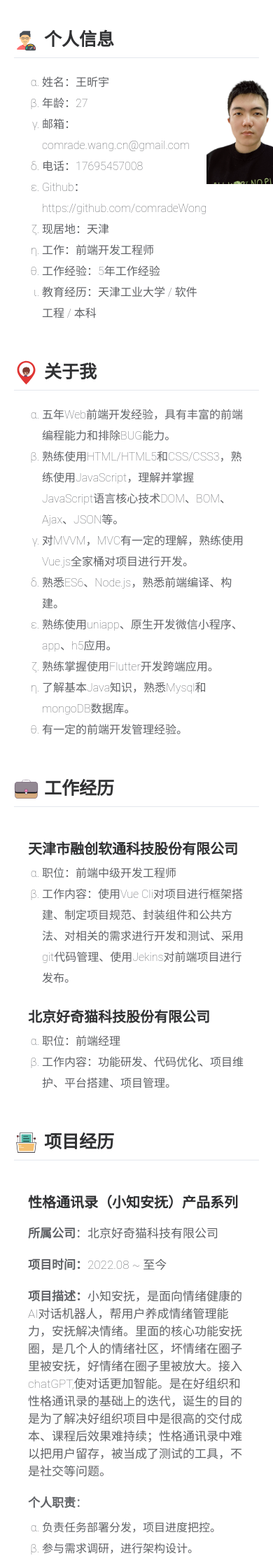
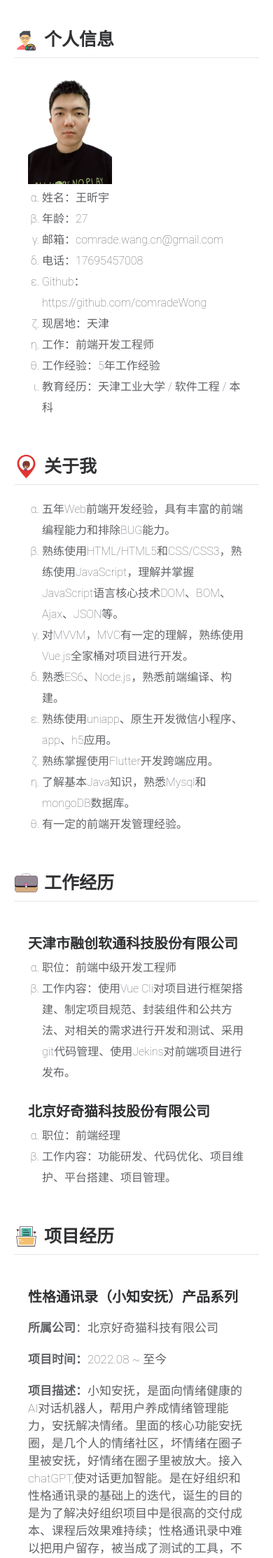
Before and after one commit to comradeWong/new-resume, a Jekyll site: the page built from index.html, in a window 390 px wide. Shown: the top 2226 px of the page at 70% size. Built offline with Jekyll 4.4.1, drawn with Linux system fonts in a browser that asks for light colours.

Commit message:
feat: 更新样式

```diff
--- a/assets/style.css
+++ b/assets/style.css
@@ -33,6 +33,13 @@ body {
   display: flex;
   align-items: start;
   justify-content: space-between;
+}
+/* 当页面宽度大于300px小于600px */
+@media screen and (max-width: 500px) {
+  .person .content {
+    display: flex;
+    flex-direction: column-reverse;
+  }
 }
 /* .person .items {
   display: inline-block;
```
